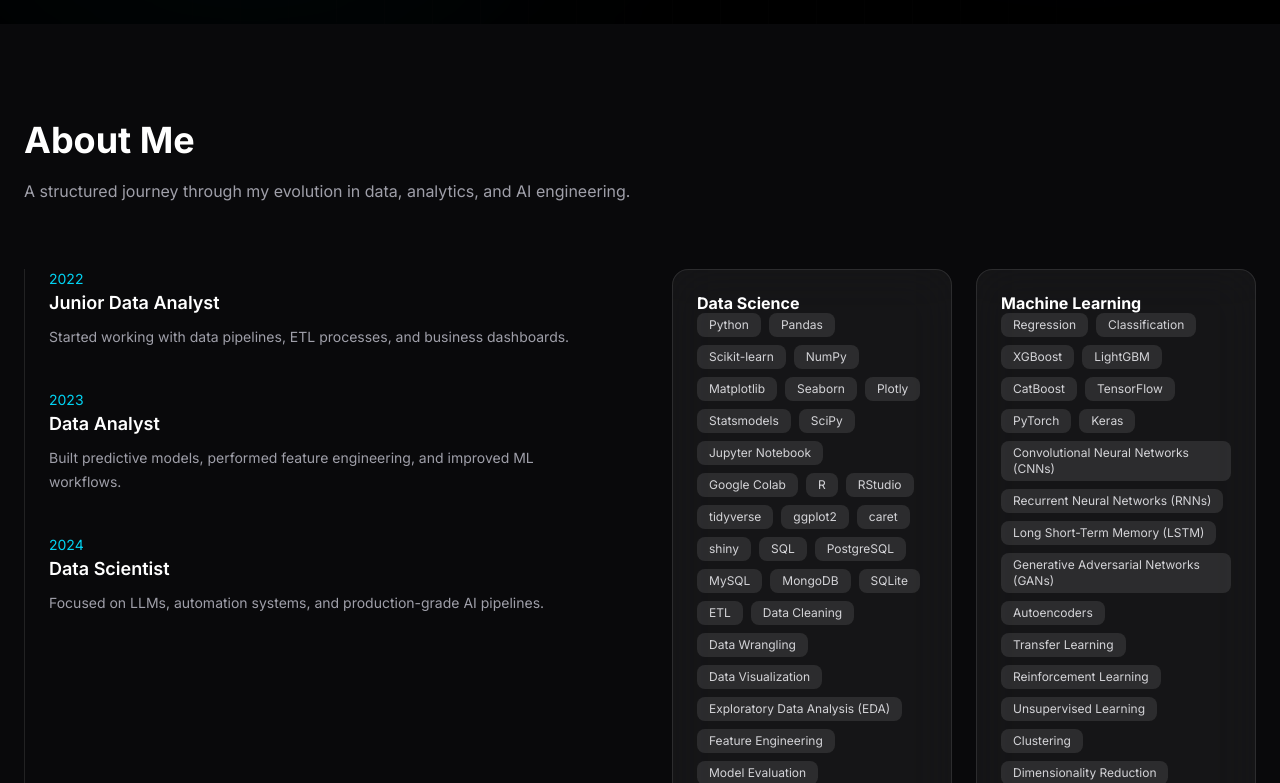
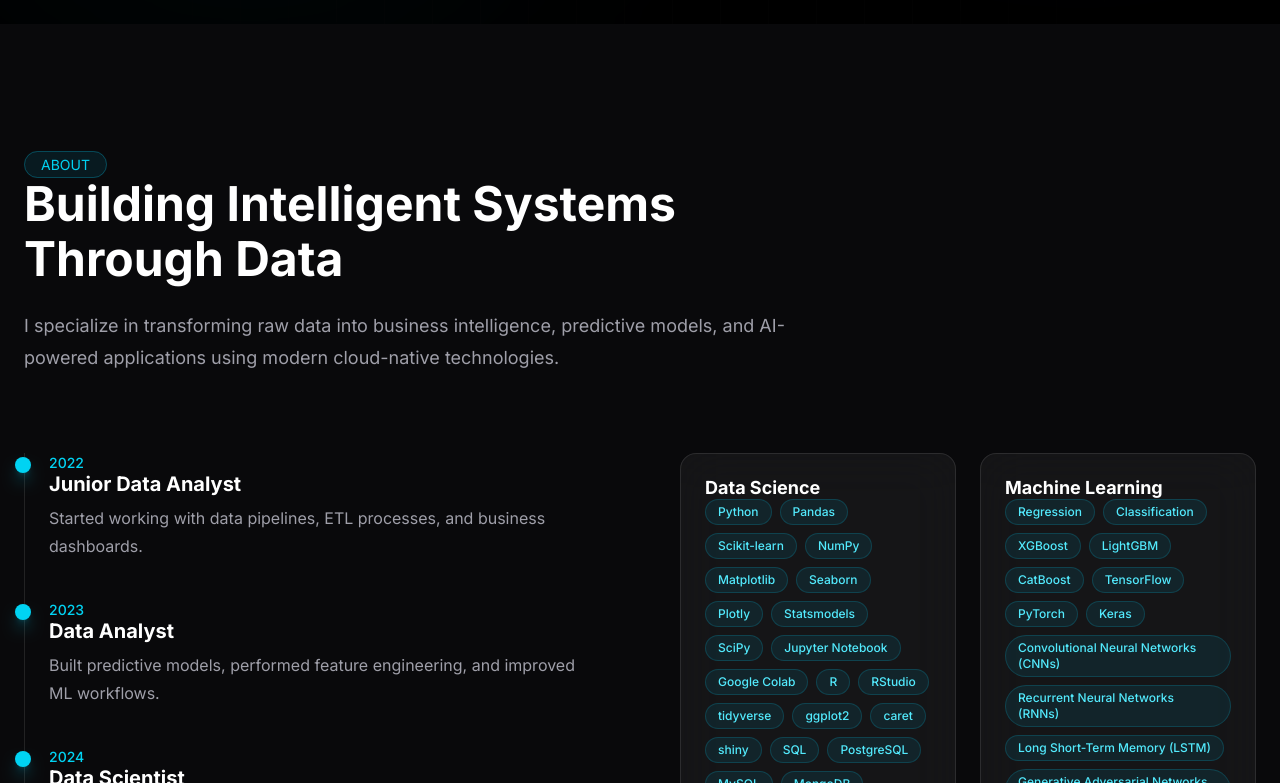
Before and after one commit to Harikrushnareddyvangala/project-titan, a Next.js app in the folder apps/web/: page / in a window 1280 px wide. Shown: the part 997-1780 px from the top of the page. Built offline with nearby package versions, Linux system fonts and the light colour scheme.

Commit message:
feat(about): build premium About section with timeline and achievements

```diff
--- a/apps/web/src/components/sections/About/About.tsx
+++ b/apps/web/src/components/sections/About/About.tsx
@@ -2,23 +2,17 @@
 
 import { AboutTimeline } from "./AboutTimeline";
 import { AboutSkills } from "./AboutSkills";
-
+import { AboutHeader } from "./AboutHeader";
+import { AboutAchievements } from "./AboutAchievements";
 export function About() {
   return (
-    <section className="mx-auto max-w-7xl px-6 py-24">
-      <h2 className="text-4xl font-bold text-white">
-        About Me
-      </h2>
-
-      <p className="mt-4 max-w-2xl text-zinc-400">
-        A structured journey through my evolution in data,
-        analytics, and AI engineering.
-      </p>
-
-      <div className="mt-16 grid gap-16 md:grid-cols-2">
+    <section className="mx-auto max-w-7xl px-6 py-32">
+        <AboutHeader />
+      <div className="mt-20 grid gap-20 lg:grid-cols-2">
         <AboutTimeline />
         <AboutSkills />
       </div>
+        <AboutAchievements />
     </section>
   );
 }
--- /dev/null
+++ b/apps/web/src/components/sections/About/AboutAchievements.tsx
@@ -0,0 +1,41 @@
+"use client";
+
+const achievements = [
+  {
+    value: "25+",
+    label: "Projects",
+  },
+  {
+    value: "15+",
+    label: "Machine Learning Models",
+  },
+  {
+    value: "50+",
+    label: "Datasets",
+  },
+  {
+    value: "100%",
+    label: "Passion",
+  },
+];
+
+export function AboutAchievements() {
+  return (
+    <div className="mt-24 grid gap-6 md:grid-cols-4">
+      {achievements.map((item) => (
+        <div
+          key={item.label}
+          className="rounded-2xl border border-white/10 bg-white/5 p-8 backdrop-blur-xl transition hover:border-cyan-500/40"
+        >
+          <div className="text-4xl font-black text-white">
+            {item.value}
+          </div>
+
+          <div className="mt-3 text-zinc-400">
+            {item.label}
+          </div>
+        </div>
+      ))}
+    </div>
+  );
+}
--- a/apps/web/src/components/sections/About/AboutHeader.tsx
+++ b/apps/web/src/components/sections/About/AboutHeader.tsx
@@ -0,0 +1,24 @@
+"use client";
+
+export function AboutHeader() {
+  return (
+    <div className="max-w-3xl">
+      <span className="rounded-full border border-cyan-500/30 bg-cyan-500/10 px-4 py-1 text-sm text-cyan-400">
+        ABOUT
+      </span>
+
+      <h2 className="mt-6 text-5xl font-black text-white">
+        Building Intelligent Systems
+        <br />
+        Through Data
+      </h2>
+
+      <p className="mt-6 text-lg leading-8 text-zinc-400">
+        I specialize in transforming raw data into
+        business intelligence, predictive models,
+        and AI-powered applications using modern
+        cloud-native technologies.
+      </p>
+    </div>
+  );
+}
--- a/apps/web/src/components/sections/About/AboutSkills.tsx
+++ b/apps/web/src/components/sections/About/AboutSkills.tsx
@@ -24,7 +24,7 @@
           key={group}
           className="rounded-2xl border border-white/10 bg-white/5 p-6 backdrop-blur-xl"
         >
-          <h3 className="text-white font-semibold mb-3">
+          <h3 className="mb-4 text-lg font-semibold text-white">
             {group}
           </h3>
 
@@ -32,7 +32,20 @@
             {items.map((skill) => (
               <span
                 key={skill}
-                className="rounded-lg bg-white/10 px-3 py-1 text-xs text-zinc-300"
+                className="
+                  rounded-full
+                  border
+                  border-cyan-500/20
+                  bg-cyan-500/10
+                  px-3
+                  py-1
+                  text-xs
+                  font-medium
+                  text-cyan-300
+                  transition
+                  hover:border-cyan-400
+                  hover:bg-cyan-500/20
+                "
               >
                 {skill}
               </span>
--- a/apps/web/src/components/sections/About/AboutTimeline.tsx
+++ b/apps/web/src/components/sections/About/AboutTimeline.tsx
@@ -1,29 +1,35 @@
 "use client";
 
 import { motion } from "framer-motion";
+
 import { careerTimeline } from "./data";
 
 export function AboutTimeline() {
   return (
     <div className="relative border-l border-white/10 pl-6">
-      {careerTimeline.map((item, i) => (
+      {careerTimeline.map((item, index) => (
         <motion.div
           key={item.year}
-          initial={{ opacity: 0, x: -30 }}
-          whileInView={{ opacity: 1, x: 0 }}
+          initial={{ opacity: 0, y: 40 }}
+          whileInView={{ opacity: 1, y: 0 }}
           viewport={{ once: true }}
-          transition={{ delay: i * 0.1 }}
-          className="mb-10"
+          transition={{
+            delay: index * 0.1,
+          }}
+          className="relative mb-10"
         >
-          <div className="text-sm text-cyan-400">
+          {/* Timeline Node */}
+          <div className="absolute -left-[34px] top-1 h-4 w-4 rounded-full bg-cyan-400 shadow-lg shadow-cyan-500/50" />
+
+          <div className="text-sm font-medium text-cyan-400">
             {item.year}
           </div>
 
-          <div className="text-lg font-semibold text-white">
+          <h3 className="mt-1 text-xl font-semibold text-white">
             {item.title}
-          </div>
+          </h3>
 
-          <p className="mt-2 text-sm text-zinc-400">
+          <p className="mt-2 leading-7 text-zinc-400">
             {item.description}
           </p>
         </motion.div>
--- a/apps/web/src/components/sections/About/index.ts
+++ b/apps/web/src/components/sections/About/index.ts
@@ -1 +1,5 @@
 export * from "./About";
+export * from "./AboutHeader";
+export * from "./AboutSkills";
+export * from "./AboutTimeline";
+export * from "./AboutAchievements";
```
